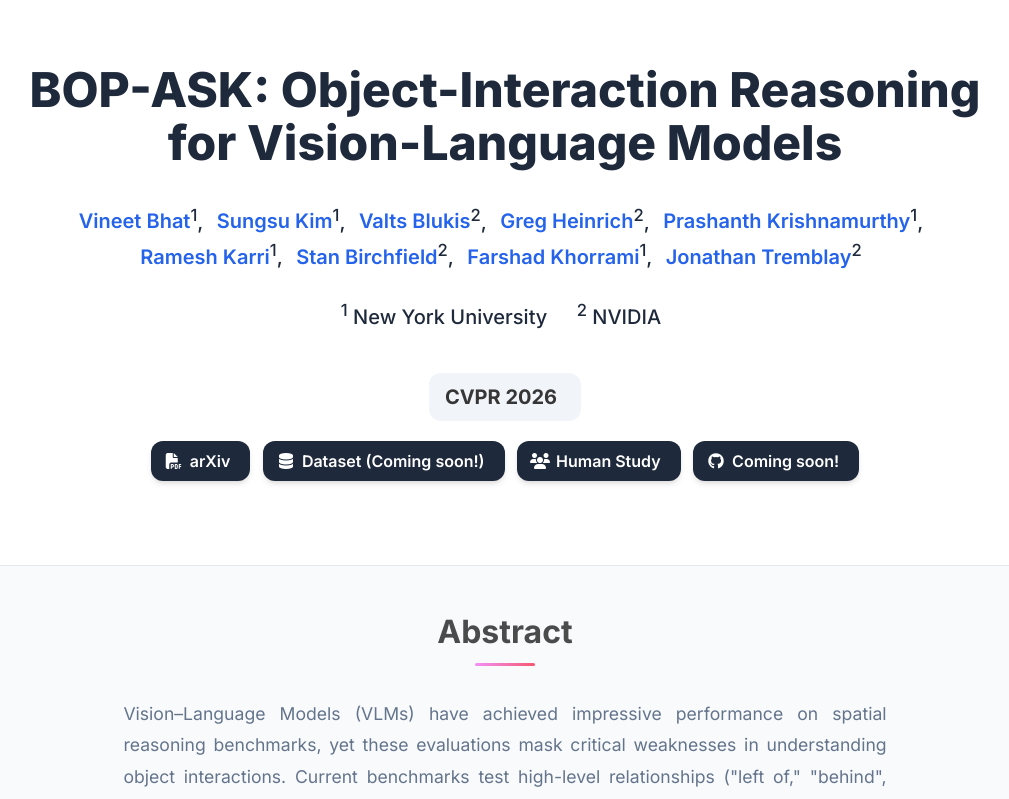
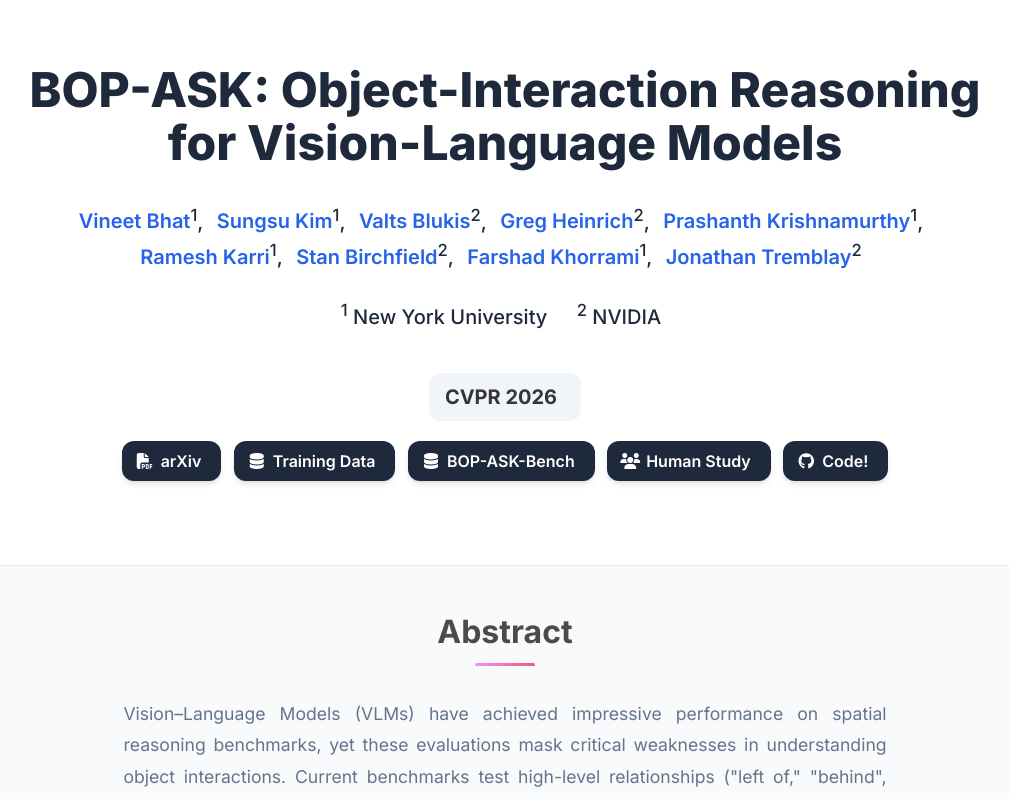
Before and after one commit to bop-ask/bop-ask.github.io, a plain HTML site: page index.html in a window 1280 px wide. Shown: the top 799 px of the page, without its empty margins (135-1144 px from the left). Drawn offline with nearby package versions, Linux system fonts and the light colour scheme; some icons are missing.

Commit message:
Update links and text in index.html

```diff
--- a/index.html
+++ b/index.html
@@ -246,12 +246,22 @@
                     </span>
 
                       <span class="link-block">
-                        <a href="https://bop-ask.github.io/" target="_blank"
+                        <a href="https://huggingface.co/datasets/bhatvineet/bopask-train" target="_blank"
                            class="external-link button is-normal is-rounded is-dark">
                           <span class="icon">
                             <i class="fas fa-database"></i>
                           </span>
-                          <span>Dataset (Coming soon!)</span>
+                          <span>Training Data</span>
+                        </a>
+                      </span>
+
+                      <span class="link-block">
+                        <a href="https://huggingface.co/datasets/bhatvineet/bopask-test" target="_blank"
+                           class="external-link button is-normal is-rounded is-dark">
+                          <span class="icon">
+                            <i class="fas fa-database"></i>
+                          </span>
+                          <span>BOP-ASK-Bench</span>
                         </a>
                       </span>
 
@@ -267,12 +277,12 @@
 
                   <!-- TODO: Replace with your GitHub repository URL -->
                   <span class="link-block">
-                    <a href="https://github.com/YOUR REPO HERE" target="_blank"
+                    <a href="https://github.com/vineet2104/bopask" target="_blank"
                     class="external-link button is-normal is-rounded is-dark">
                     <span class="icon">
                       <i class="fab fa-github"></i>
                     </span>
-                    <span>Coming soon!</span>
+                    <span>Code!</span>
                   </a>
                 </span>
             </div>
```
